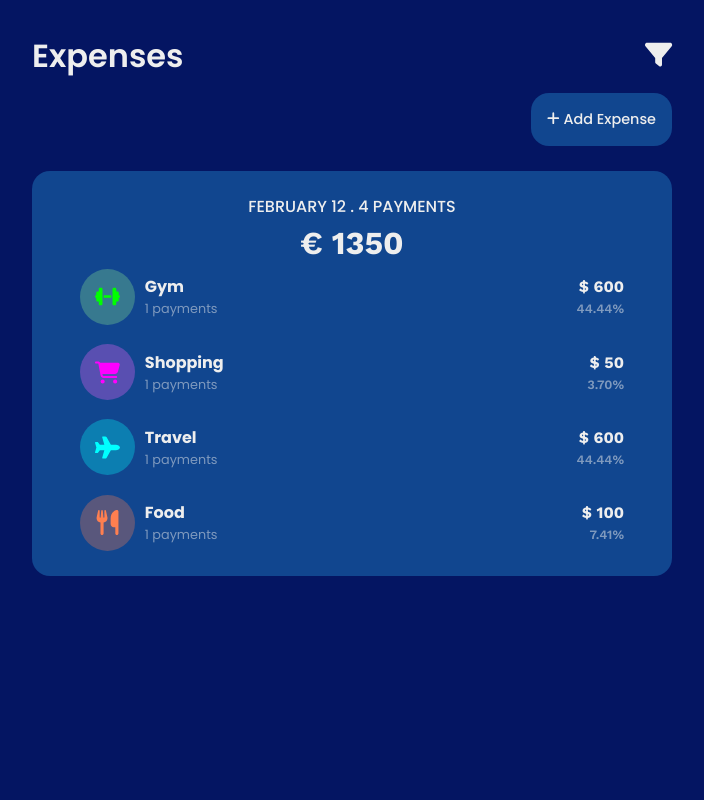
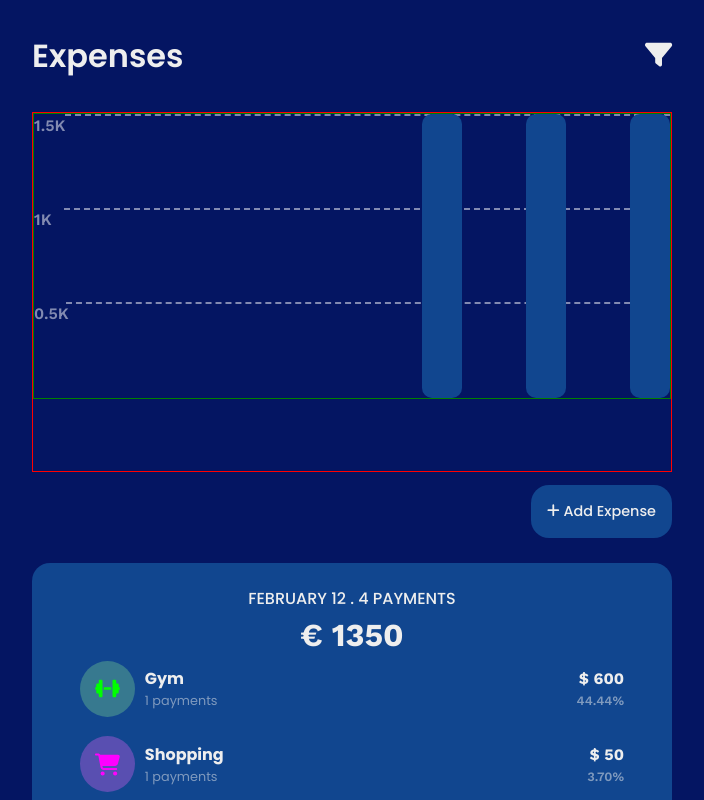
Before and after one commit to AlexMRTY/ExpenseCalculator, a React (Create React App) app: page / in a window 1280 px wide. Shown: the top 800 px of the page, without its empty margins (288-992 px from the left). Built offline with nearby package versions, Linux system fonts and the light colour scheme.

Commit message:
got started on chart

```diff
--- a/src/App.js
+++ b/src/App.js
@@ -5,6 +5,7 @@ import Expenses from "./Components/Expenses/Expenses";
 import AddExpense from "./Components/AddExpenses/AddExpense";
 import Filter from "./Components/Filter/Filter";
 import Header from "./Components/Filter/SubComponents/Header";
+import Chart from "./Components/ExpenseChart/Chart";
 
 import styles from "./App.module.css";
 
@@ -123,6 +124,7 @@ function App() {
           // Returns nothing if Button is not clicked
           <div></div>
         )}
+        <Chart />
         <AddExpense passOnData={handleNewFormData} />
         <Expenses dataPoints={filteredDataPoints} dataSummary={dataSummary} />
       </div>
--- a/src/Components/AddExpenses/AddExpense.module.css
+++ b/src/Components/AddExpenses/AddExpense.module.css
@@ -2,3 +2,10 @@
     display: flex;
     flex-direction: row-reverse;
 }
+
+@media screen and (max-width: 420px) {
+    .container {
+        padding-inline: 1rem;
+    }
+
+}
--- a/src/Components/AddExpenses/subComponents/AddExpenseForm.module.css
+++ b/src/Components/AddExpenses/subComponents/AddExpenseForm.module.css
@@ -10,6 +10,17 @@
     display: flex;
     flex-direction: column;
     gap: 2rem;
+}
+
+@media screen and (max-width: 420px) {
+    .container {
+        flex-direction: column;
+        gap: 2rem;
+        align-items: center;
+        padding: 2rem 0;
+    }
+
+
 }
 
 .input {
--- a/src/Components/ExpenseChart/Chart.js
+++ b/src/Components/ExpenseChart/Chart.js
@@ -1,13 +1,34 @@
-import React from 'react';
+import React from "react";
 
-import styles from './Chart.module.css';
+import styles from "./Chart.module.css";
 
 const Chart = () => {
-    return (
-        <div className={styles.chart}>
+  return (
+    <div className={styles.container}>
+      <div className={styles.chart_container}>
+        <div className={styles.chart_lines_container}>
+          <div className={styles.chart_line}>
+            <span className={styles.label}>1.5K</span>
+            <span className={styles.line}></span>
+          </div>
+          <div className={styles.chart_line}>
+            <span className={styles.label}>1K</span>
+            <span className={styles.line}></span>
+          </div>
+          <div className={styles.chart_line}>
+            <span className={styles.label}>0.5K</span>
+            <div className={styles.line}></div>
+          </div>
+        </div>
 
+        <div className={styles.chart_bar_container}>
+          <div className={styles.bar}></div>
+          <div className={styles.bar}></div>
+          <div className={styles.bar}></div>
         </div>
-    );
-}
+      </div>
+    </div>
+  );
+};
 
 export default Chart;
--- a/src/Components/ExpenseChart/Chart.module.css
+++ b/src/Components/ExpenseChart/Chart.module.css
@@ -0,0 +1,65 @@
+.container {
+
+    display: block;
+    width: 100%;
+    height: min(45vh, 25rem);
+    border: solid 1px red;
+    margin-top: 2rem;
+}
+
+.chart_container {
+    position: relative;
+    display: block;
+    height: 80%;
+    border: solid 1px green;
+}
+
+.chart_lines_container {
+    display: flex;
+    flex-direction: column;
+    height: 100%;
+}
+
+.chart_line {
+    display: flex;
+
+    height: 33%;
+}
+
+.line {
+    border-top: dashed 2px rgba(255, 255, 255, 0.5);
+    width: 100%;
+}
+
+.label {
+    font-family: 'Work Sans', sans-serif;
+    color: rgba(255, 255, 255, 0.5);
+    width: 2rem;
+}
+
+/* Chart bars */
+
+.chart_bar_container {
+    position: absolute;
+    inset: 0;
+    display: flex;
+    flex-direction: row-reverse;
+    gap: 4rem;
+}
+
+.bar {
+    position: relative;
+    height: 100%;
+    width: 2.5rem;
+    background-color: var(--secondary-color);
+    border-radius: 10px;
+}
+
+.bar::after {
+    content: '';
+    position: absolute;
+    bottom: 0;
+    width: 100%;
+    background-color: var(--primary-acc-color);
+    border-radius: 10px;
+}
--- a/src/Components/Filter/Filter.module.css
+++ b/src/Components/Filter/Filter.module.css
@@ -20,6 +20,14 @@
     background-color: var(--secondary-color);
 }
 
+@media screen and (max-width: 420px) {
+    .filter_container {
+        width: 100vw;
+        padding: 1rem 0;
+        margin: 1rem 0;
+    }
+}
+
 .inputs * {
     display: block;
     width: max(15rem);
@@ -32,7 +40,3 @@
 .inputs *:focus {
     outline: none;
 }
-
-.icon {
-    background-color: red;
-}
```
Also changed, not shown: src/Components/ExpenseChart/ChartLines.js (deleted, +0 -13 lines), src/Components/ExpenseChart/SubComponents/ChartBar.js (added, +12 -0 lines), src/Components/ExpenseChart/SubComponents/ChartBar.module.css (added).
